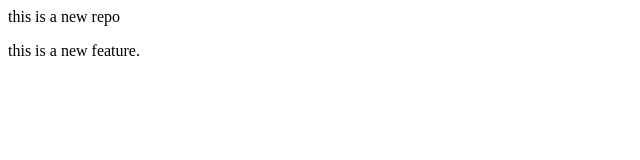
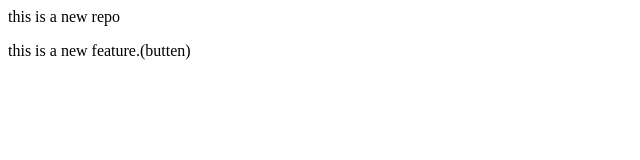
Before and after one commit to qaisar1122-jpg/Local-repo, a plain HTML site: page index.html in a window 1280 px wide. Shown: the full height of the page, 0-640 px from the left. Drawn offline with Linux system fonts and the light colour scheme.

Commit message:
add butten

```diff
--- a/index.html
+++ b/index.html
@@ -1,2 +1,2 @@
 <p>this is a new repo</p>
-<p>this is a new feature.</p>
+<p>this is a new feature.(butten)</p>
```
